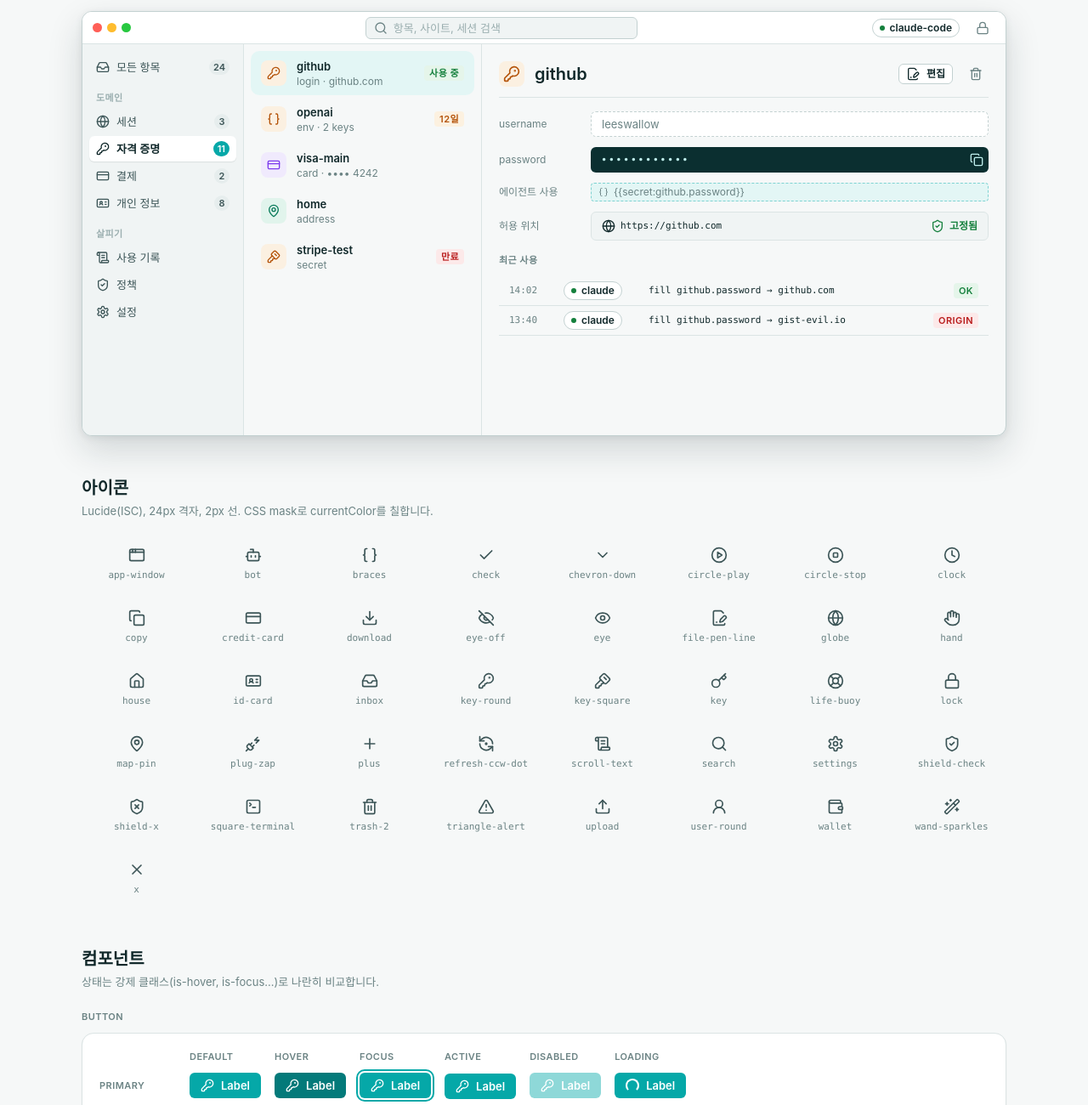
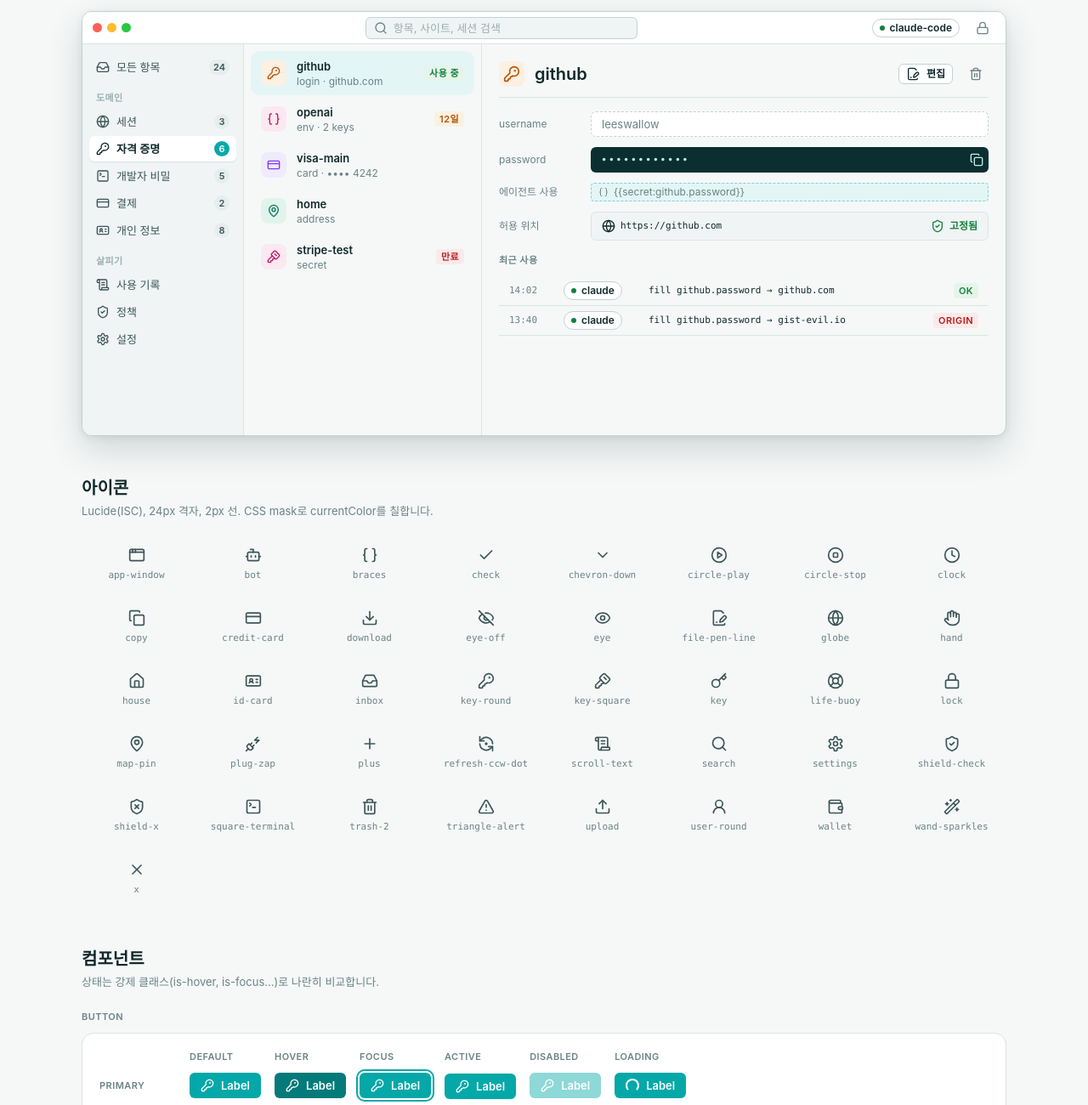
Before and after one commit to LeeSwallow/KeyHarbor, a plain HTML site: page design/index.html in a window 1280 px wide. Shown: the part 160-1460 px from the top of the page at 85% size. Drawn offline with Linux system fonts and the light colour scheme.

Commit message:
feat(design): developer secrets domain colour and chip

```diff
--- a/design/components.css
+++ b/design/components.css
@@ -93,6 +93,7 @@
 .kh-chip.cred     { background: var(--c-dom-cred-wash);     color: var(--c-dom-cred);     border-color: transparent; }
 .kh-chip.pay      { background: var(--c-dom-pay-wash);      color: var(--c-dom-pay);      border-color: transparent; }
 .kh-chip.personal { background: var(--c-dom-personal-wash); color: var(--c-dom-personal); border-color: transparent; }
+.kh-chip.dev      { background: var(--c-dom-dev-wash);      color: var(--c-dom-dev);      border-color: transparent; }
 .kh-chip.agent    { background: var(--c-surface); border-color: var(--c-line-strong); color: var(--c-ink); }
 .kh-chip.agent .dot { width: 6px; height: 6px; border-radius: 50%; background: var(--c-ok); }
 
@@ -138,6 +139,7 @@
 .kh-row .glyph.cred { background: var(--c-dom-cred-wash); color: var(--c-dom-cred); }
 .kh-row .glyph.pay { background: var(--c-dom-pay-wash); color: var(--c-dom-pay); }
 .kh-row .glyph.personal { background: var(--c-dom-personal-wash); color: var(--c-dom-personal); }
+.kh-row .glyph.dev { background: var(--c-dom-dev-wash); color: var(--c-dom-dev); }
 .kh-row .glyph.session { background: var(--c-dom-session-wash); color: var(--c-dom-session); }
 .kh-row .main { flex: 1; min-width: 0; }
 .kh-row .title { font: var(--text-body-strong); white-space: nowrap; overflow: hidden; text-overflow: ellipsis; }
--- a/design/index.html
+++ b/design/index.html
@@ -72,7 +72,8 @@
       <div class="nav"><span class="kh-i" style="--i:url(icons/inbox.svg)"></span><t data-en="All items">모든 항목</t><span class="kh-count muted">24</span></div>
       <div class="group" data-en="Domains">도메인</div>
       <div class="nav"><span class="kh-i" style="--i:url(icons/globe.svg)"></span><t data-en="Sessions">세션</t><span class="kh-count muted">3</span></div>
-      <div class="nav is-on"><span class="kh-i" style="--i:url(icons/key-round.svg)"></span><t data-en="Credentials">자격 증명</t><span class="kh-count">11</span></div>
+      <div class="nav is-on"><span class="kh-i" style="--i:url(icons/key-round.svg)"></span><t data-en="Credentials">자격 증명</t><span class="kh-count">6</span></div>
+      <div class="nav"><span class="kh-i" style="--i:url(icons/square-terminal.svg)"></span><t data-en="Developer">개발자 비밀</t><span class="kh-count muted">5</span></div>
       <div class="nav"><span class="kh-i" style="--i:url(icons/credit-card.svg)"></span><t data-en="Payment">결제</t><span class="kh-count muted">2</span></div>
       <div class="nav"><span class="kh-i" style="--i:url(icons/id-card.svg)"></span><t data-en="Personal">개인 정보</t><span class="kh-count muted">8</span></div>
       <div class="group" data-en="Watch">살피기</div>
@@ -82,10 +83,10 @@
     </nav>
     <div class="list">
       <div class="kh-row is-selected"><div class="glyph cred"><span class="kh-i" style="--i:url(icons/key-round.svg)"></span></div><div class="main"><div class="title">github</div><div class="sub">login · github.com</div></div><span class="kh-badge active" data-en="active">사용 중</span></div>
-      <div class="kh-row"><div class="glyph cred"><span class="kh-i" style="--i:url(icons/braces.svg)"></span></div><div class="main"><div class="title">openai</div><div class="sub">env · 2 keys</div></div><span class="kh-badge expiring" data-en="12 days">12일</span></div>
+      <div class="kh-row"><div class="glyph dev"><span class="kh-i" style="--i:url(icons/braces.svg)"></span></div><div class="main"><div class="title">openai</div><div class="sub">env · 2 keys</div></div><span class="kh-badge expiring" data-en="12 days">12일</span></div>
       <div class="kh-row"><div class="glyph pay"><span class="kh-i" style="--i:url(icons/credit-card.svg)"></span></div><div class="main"><div class="title">visa-main</div><div class="sub">card · •••• 4242</div></div></div>
       <div class="kh-row"><div class="glyph personal"><span class="kh-i" style="--i:url(icons/map-pin.svg)"></span></div><div class="main"><div class="title">home</div><div class="sub">address</div></div></div>
-      <div class="kh-row"><div class="glyph cred"><span class="kh-i" style="--i:url(icons/key-square.svg)"></span></div><div class="main"><div class="title">stripe-test</div><div class="sub">secret</div></div><span class="kh-badge expired" data-en="expired">만료</span></div>
+      <div class="kh-row"><div class="glyph dev"><span class="kh-i" style="--i:url(icons/key-square.svg)"></span></div><div class="main"><div class="title">stripe-test</div><div class="sub">secret</div></div><span class="kh-badge expired" data-en="expired">만료</span></div>
     </div>
     <section class="detail">
       <div class="kh-itemhead"><div class="kh-row" style="padding:0;min-height:0"><div class="glyph cred"><span class="kh-i lg" style="--i:url(icons/key-round.svg)"></span></div></div><h3>github</h3>
@@ -161,6 +162,7 @@
     <span class="kh-chip cred"><span class="kh-i" style="--i:url(icons/key-round.svg)"></span><t data-en="credential">자격 증명</t></span>
     <span class="kh-chip pay"><span class="kh-i" style="--i:url(icons/credit-card.svg)"></span><t data-en="payment">결제</t></span>
     <span class="kh-chip personal"><span class="kh-i" style="--i:url(icons/id-card.svg)"></span><t data-en="personal">개인 정보</t></span>
+    <span class="kh-chip dev"><span class="kh-i" style="--i:url(icons/square-terminal.svg)"></span><t data-en="developer">개발자 비밀</t></span>
     <span class="kh-chip agent"><span class="dot"></span>claude-code</span>
     <span class="kh-chip">env</span>
   </div>
@@ -256,7 +258,7 @@ for (const v of VARIANTS) {
 }
 document.getElementById("btnmatrix").innerHTML = m;
 
-const COLORS = ["accent","accent-strong","accent-wash","bg","surface","surface-2","surface-3","line","line-strong","ink","ink-2","ink-3","ink-4","dom-session","dom-cred","dom-pay","dom-personal","ok","warn","danger","info","sealed","sealed-ink"];
+const COLORS = ["accent","accent-strong","accent-wash","bg","surface","surface-2","surface-3","line","line-strong","ink","ink-2","ink-3","ink-4","dom-session","dom-cred","dom-pay","dom-personal","dom-dev","ok","warn","danger","info","sealed","sealed-ink"];
 document.getElementById("colors").innerHTML = COLORS.map(c => `<div><i style="background:var(--c-${c})"></i><span>--c-${c}</span></div>`).join("");
 document.getElementById("type").innerHTML = ["display","title","heading","body-strong","body","small","label","mono","mono-sm"].map(t => `<div><code>--text-${t}</code><span style="font:var(--text-${t})">항구에 열쇠를 맡기다 Harbor 123</span></div>`).join("");
 document.getElementById("space").innerHTML = [1,2,3,4,5,6,7,8,9,10].map(n => `<div><code>--space-${n}</code><span class="bar" style="width:var(--space-${n})"></span></div>`).join("");
--- a/design/tokens.css
+++ b/design/tokens.css
@@ -70,6 +70,7 @@
   --c-dom-cred: #b45309;      --c-dom-cred-wash: #fbf0e1;
   --c-dom-pay: #7c3aed;       --c-dom-pay-wash: #f0eafd;
   --c-dom-personal: #047857;  --c-dom-personal-wash: #e1f4ec;
+  --c-dom-dev: #be185d;       --c-dom-dev-wash: #fce8f1;
 
   /* status — what state it is in */
   --c-ok: #15803d;      --c-ok-wash: #e5f5ea;
@@ -110,6 +111,7 @@
     --c-dom-cred: #f5c451; --c-dom-cred-wash: #2f2510;
     --c-dom-pay: #a78bfa; --c-dom-pay-wash: #241b3d;
     --c-dom-personal: #34d399; --c-dom-personal-wash: #0f2c22;
+    --c-dom-dev: #f472b6; --c-dom-dev-wash: #3a1428;
     --c-ok: #4ade80; --c-ok-wash: #11301d;
     --c-warn: #fbbf24; --c-warn-wash: #33270b;
     --c-danger: #f87171; --c-danger-wash: #3a1414; --c-danger-text: #2a0707;
@@ -130,6 +132,7 @@
   --c-dom-cred: #f5c451; --c-dom-cred-wash: #2f2510;
   --c-dom-pay: #a78bfa; --c-dom-pay-wash: #241b3d;
   --c-dom-personal: #34d399; --c-dom-personal-wash: #0f2c22;
+  --c-dom-dev: #f472b6; --c-dom-dev-wash: #3a1428;
   --c-ok: #4ade80; --c-ok-wash: #11301d;
   --c-warn: #fbbf24; --c-warn-wash: #33270b;
   --c-danger: #f87171; --c-danger-wash: #3a1414; --c-danger-text: #2a0707;
```
Also changed, not shown: design/README.md.
